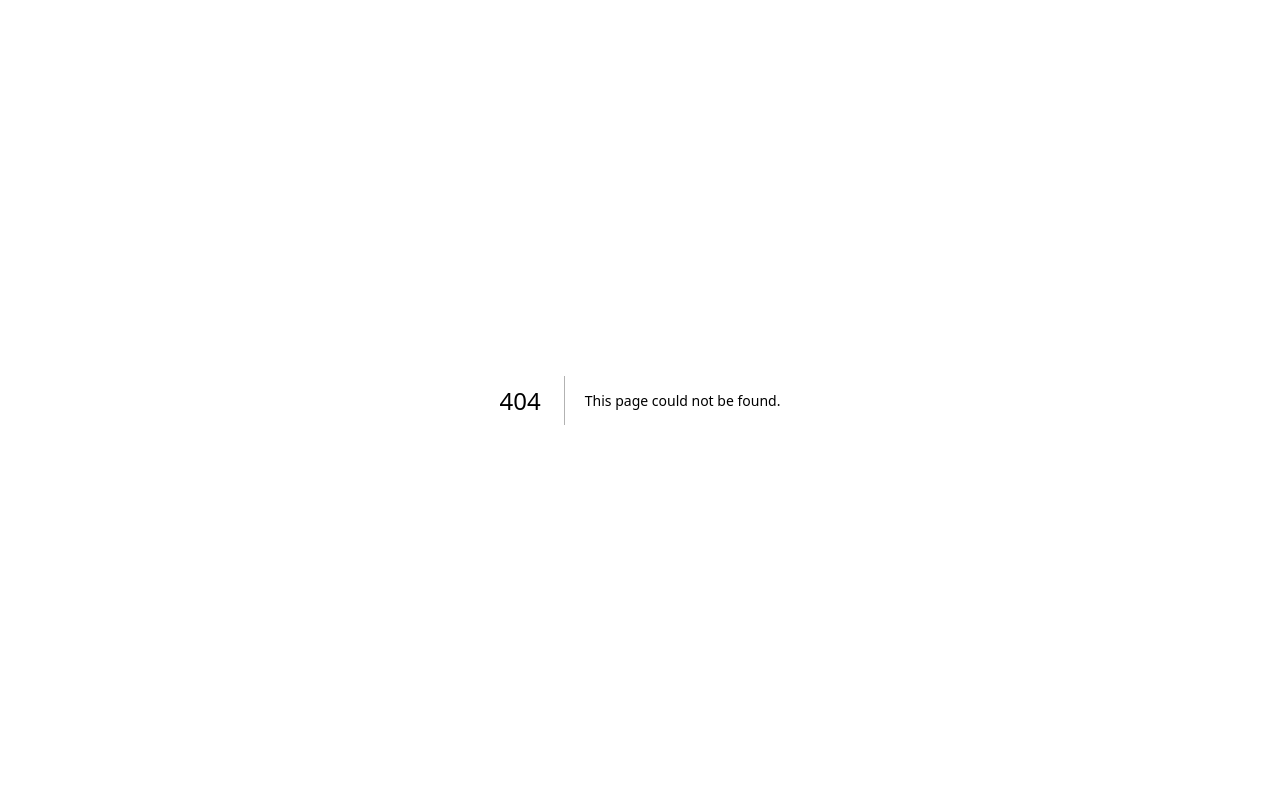
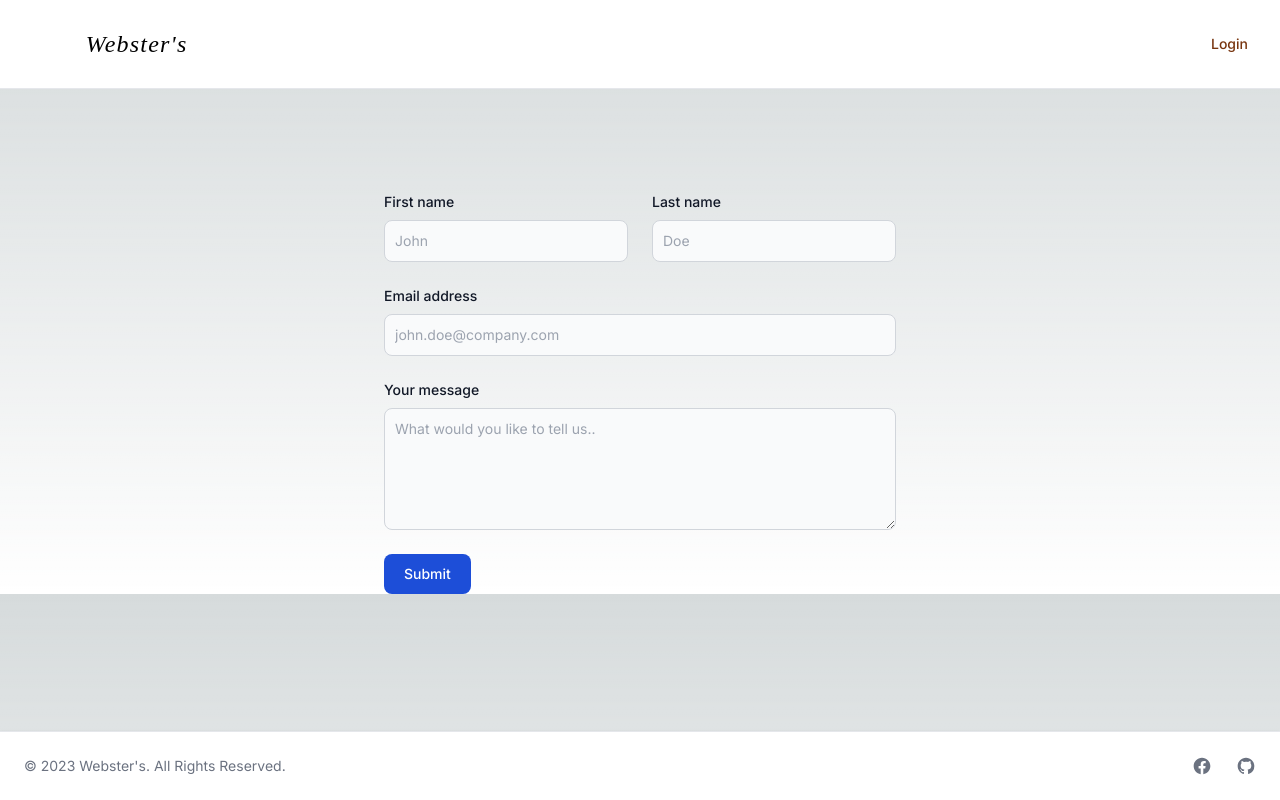
Before and after one commit to lhotovy/websters-eshop, a Next.js app: page /contact in a window 1280 px wide. Before the commit this address had no page. Built offline with nearby package versions, Linux system fonts and the light colour scheme.

Commit message:
Added contact form

```diff
--- /dev/null
+++ b/src/app/api/contact/route.ts
@@ -0,0 +1,19 @@
+export default function handler(req: any, res: any) {
+    // Get data submitted in request's body.
+    const body = req.body
+
+    // Optional logging to see the responses
+    // in the command line where next.js app is running.
+    console.log('body: ', body)
+
+    // Guard clause checks for first and last name,
+    // and returns early if they are not found
+    if (!body.first || !body.last) {
+      // Sends a HTTP bad request error code
+      return res.status(400).json({ data: 'First or last name not found' })
+    }
+
+    // Found the name.
+    // Sends a HTTP success code
+    res.status(200).json({ data: `${body.first} ${body.last}` })
+  }
--- /dev/null
+++ b/src/app/contact/page.tsx
@@ -0,0 +1,58 @@
+import ContactForm from '@/components/contactForm';
+import { Footer } from '@/components/footer';
+import { Header } from '@/components/header';
+import React from 'react';
+
+export const metadata = {
+  title: 'Contact - Webster\'s Woodcrafts',
+  description: 'Contact us to get more information about products, delivery and so on.',
+}
+
+const Contact: React.FC = () => {
+    // const handleSubmit = async (event: any) => {
+    //     // Stop the form from submitting and refreshing the page.
+    //     event.preventDefault()
+
+    //     // Get data from the form.
+    //     const data = {
+    //       first: event.target.first.value,
+    //       last: event.target.last.value,
+    //     }
+
+    //     // Send the data to the server in JSON format.
+    //     const JSONdata = JSON.stringify(data)
+
+    //     // API endpoint where we send form data.
+    //     const endpoint = '/api/form'
+
+    //     // Form the request for sending data to the server.
+    //     const options = {
+    //       // The method is POST because we are sending data.
+    //       method: 'POST',
+    //       // Tell the server we're sending JSON.
+    //       headers: {
+    //         'Content-Type': 'application/json',
+    //       },
+    //       // Body of the request is the JSON data we created above.
+    //       body: JSONdata,
+    //     }
+
+    //     // Send the form data to our forms API on Vercel and get a response.
+    //     const response = await fetch(endpoint, options)
+
+    //     // Get the response data from server as JSON.
+    //     // If server returns the name submitted, that means the form works.
+    //     const result = await response.json()
+    //     alert(`Is this your full name: ${result.data}`)
+      //}
+      return (
+        // We pass the event to the handleSubmit() function on submit.
+        <>
+          <Header/>
+          <ContactForm />
+          <Footer/>
+        </>
+      )
+};
+
+export default Contact;
--- /dev/null
+++ b/src/components/contactForm.tsx
@@ -0,0 +1,33 @@
+import React from 'react';
+
+interface IContactForm {
+    //handleSubmit: (event: any) => Promise<void>
+}
+
+const ContactForm: React.FC<IContactForm> = () => {
+    return (
+        <form className='w-2/5 m-auto mt-48'>
+            <div className="grid gap-6 mb-6 md:grid-cols-2">
+                <div>
+                    <label htmlFor="first_name" className="block mb-2 text-sm font-medium text-gray-900 dark:text-white">First name</label>
+                    <input type="text" id="first_name" className="bg-gray-50 border border-gray-300 text-gray-900 text-sm rounded-lg focus:ring-blue-500 focus:border-blue-500 block w-full p-2.5 dark:bg-gray-700 dark:border-gray-600 dark:placeholder-gray-400 dark:text-white dark:focus:ring-blue-500 dark:focus:border-blue-500" placeholder="John" required/>
+                </div>
+                <div>
+                    <label htmlFor="last_name" className="block mb-2 text-sm font-medium text-gray-900 dark:text-white">Last name</label>
+                    <input type="text" id="last_name" className="bg-gray-50 border border-gray-300 text-gray-900 text-sm rounded-lg focus:ring-blue-500 focus:border-blue-500 block w-full p-2.5 dark:bg-gray-700 dark:border-gray-600 dark:placeholder-gray-400 dark:text-white dark:focus:ring-blue-500 dark:focus:border-blue-500" placeholder="Doe" required/>
+                </div>
+            </div>
+            <div className="mb-6">
+                <label htmlFor="email" className="block mb-2 text-sm font-medium text-gray-900 dark:text-white">Email address</label>
+                <input type="email" id="email" className="bg-gray-50 border border-gray-300 text-gray-900 text-sm rounded-lg focus:ring-blue-500 focus:border-blue-500 block w-full p-2.5 dark:bg-gray-700 dark:border-gray-600 dark:placeholder-gray-400 dark:text-white dark:focus:ring-blue-500 dark:focus:border-blue-500" placeholder="john.doe@company.com" required/>
+            </div>
+           <div className="mb-6">
+                <label htmlFor="message" className="block mb-2 text-sm font-medium text-gray-900 dark:text-white">Your message</label>
+                <textarea id="message" rows={5} className="block p-2.5 w-full text-sm text-gray-900 bg-gray-50 rounded-lg border border-gray-300 focus:ring-blue-500 focus:border-blue-500 dark:bg-gray-700 dark:border-gray-600 dark:placeholder-gray-400 dark:text-white dark:focus:ring-blue-500 dark:focus:border-blue-500" placeholder="What would you like to tell us.."></textarea>
+           </div>
+           <button type="submit" className="text-white bg-blue-700 hover:bg-blue-800 focus:ring-4 focus:outline-none focus:ring-blue-300 font-medium rounded-lg text-sm w-full sm:w-auto px-5 py-2.5 text-center dark:bg-blue-600 dark:hover:bg-blue-700 dark:focus:ring-blue-800">Submit</button>
+        </form>
+    );
+};
+
+export default ContactForm;
```
